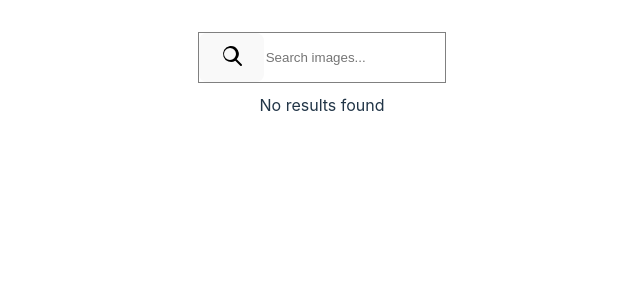
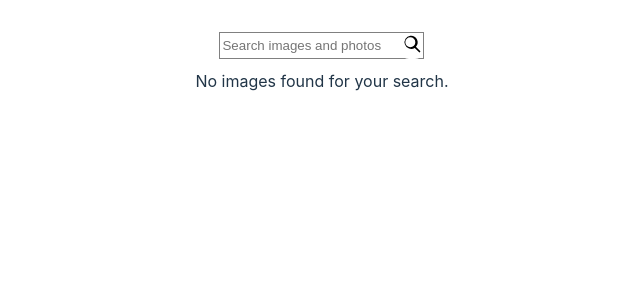
Before and after one commit to gizemcobannnn/goit-react-hw-04, a React (Vite) app: page / in a window 1280 px wide. Shown: the top 300 px of the page, without its empty margins (318-958 px from the left). Built offline with nearby package versions, Linux system fonts and the light colour scheme.

Commit message:
fixed according to project needs

```diff
--- a/src/App.jsx
+++ b/src/App.jsx
@@ -1,20 +1,23 @@
+import { useEffect, useState } from 'react';
+import './App.css';
+import axios from 'axios';
+import ReactModal from 'react-modal';
+
 import SearchBar from './components/SearchBar.jsx';
 import ImageGallery from './components/ImageGallery.jsx';
 import LoadMoreBtn  from './components/LoadMoreBtn.jsx';
 import ImageModal from './components/ImageModal.jsx';
 import ErrorMessage from './components/ErrorMessage.jsx'
 import Loader from './components/Loader.jsx';
-import { useEffect, useState } from 'react';
-import './App.css';
-import axios from 'axios';
-import ReactModal from 'react-modal';
 
 ReactModal.setAppElement('#root');
 
 function App() {
-  const baseUrl = "https://api.unsplash.com/";
-  const path = "search/photos/";
+  const BASE_URL = "https://api.unsplash.com/";
+  const PATH = "search/photos/";
   const API_KEY="n1hufdNKQBCwywfsDtA0t_J8ZgbNc7sUjNej2cu61-Q";
+
+  //State variables
   const [images, setImages] = useState([]);
   const [search, setSearch] = useState("");
   const [page, setPage] = useState(0);
@@ -35,14 +38,15 @@ function App() {
   }
 
 
-
+    // Fetch images from Unsplash API
     async function fetchImages(query,page=1) {
-      if (!search) return; // Boş aramalar için çağrıyı atla.
+      if (!query.trim()) return; // Boş aramalar için çağrıyı atla.
 
       try {
         setError(null);
         setLoading(true);
-        const response = await axios.get(`${baseUrl}${path}`, {
+
+        const response = await axios.get(`${BASE_URL}${PATH}`, {
           params: { query, page, per_page: 12, client_id: `${API_KEY}`},
           // Unsplash API'den aldığınız Access Key'i buraya koyun.
         });
@@ -52,8 +56,7 @@ function App() {
         const updatedImages = page === 1 ? newImages : [...images, ...newImages];
         setImages(updatedImages);
         localStorage.setItem("currentImages",JSON.stringify(updatedImages));
-
-        console.log(`current page: ${page} ${response.data.results}`)
+        localStorage.setItem("searchText", JSON.stringify(query));
       } catch (error) {
         console.error("Error fetching images:", error);
         setError("Failed to load images. Please try again later.");
@@ -65,16 +68,15 @@ function App() {
 
   const handleSearch = (event) => {
     setSearch(event.target.value);
-    localStorage.setItem("searchText",JSON.stringify(event.target.value));
   };
 
   const handleLoadMore = () => {
     const nextPage = page + 1;
     setPage(nextPage);
     fetchImages(search, nextPage);
-    setLoading(false);
-  };
-  const handleSearchSubmit = () => {
+   };
+  const handleSearchSubmit = (event) => {
+    event.preventDefault();
     if (!search.trim()) {
       console.warn("Search query is empty");
       return;
@@ -82,21 +84,21 @@ function App() {
     console.log("Search submitted:", search);
     setPage(1);
     fetchImages(search, 1);
+
   };
 
   useEffect(()=>{
-    const localSearch = JSON.parse(localStorage.getItem("searchText"));;
 
-    if(!localSearch){
+    try{
+      const localSearch = JSON.parse(localStorage.getItem("searchText")) || "";
+      const localImages = JSON.parse(localStorage.getItem("currentImages")) || [];
+
+      setSearch(localSearch);
+      setImages(localImages);
+    }catch (error) {
+      console.error("Error reading from localStorage:", error);
+      setSearch("");
       setImages([]);
-    }else{
-      const localData = localStorage.getItem("currentImages");
-
-      if(localData){
-        setImages(JSON.parse(localData));
-        setSearch(localSearch);
-      }
-
     }
 
   },[]);
@@ -107,7 +109,7 @@ function App() {
       <SearchBar
         value={search}
         onChange={handleSearch}
-        onSubmit={handleSearchSubmit}
+        onSubmit={(event)=>{handleSearchSubmit(event)}}
       />
     </div>
 
@@ -116,9 +118,8 @@ function App() {
     }
 
      {
-       images.length>0 &&  !error &&  isLoading===false && (<LoadMoreBtn onLoad={handleLoadMore}></LoadMoreBtn> )
+       images.length>0 &&  !error &&  !isLoading && ( <LoadMoreBtn onLoad={handleLoadMore} /> )
      }
-
 
      {modalOpen && selectedImg && (
        <ImageModal
--- a/src/components/ImageGallery.jsx
+++ b/src/components/ImageGallery.jsx
@@ -3,7 +3,7 @@ import ImagePart from './ImagePart.jsx';
 import PropTypes from 'prop-types';
 
 
-const ImageGallery = ({images, onImageClick}) => {
+const ImageGallery = ({images=[], onImageClick=()=>{}}) => {
   return (
     <div className={Styles.imageResult}>
         {images.length>0 ? (
@@ -16,19 +16,19 @@ const ImageGallery = ({images, onImageClick}) => {
             </ul>
         ) :
         (
-        <div className={Styles.noResult}>No results found</div> // Daha anlamlı bir çıktı.
+        <div className={Styles.noResult}>No images found for your search.</div>
         )
         }
     </div>
   )
 }
 
+
+
 ImageGallery.propTypes = {
     images: PropTypes.arrayOf(
       PropTypes.shape({
-        objectID: PropTypes.string.isRequired, // objectID'nin string olduğunu varsaydım.
-        url: PropTypes.string.isRequired,
-        title: PropTypes.string.isRequired,
+        id: PropTypes.string.isRequired,
       })
     ).isRequired,
     onImageClick: PropTypes.func.isRequired,
--- a/src/components/ImageGallery.module.css
+++ b/src/components/ImageGallery.module.css
@@ -15,6 +15,5 @@
 
   .listImage {
     flex: calc(25% - 20px); /* Ekran genişliğine göre 4 sütun */
-    margin-bottom: 10px; /* Alt boşluk */
     box-sizing: border-box; /* Kenar dolgularının genişlik üzerinde etkisini önlemek */
   }
--- a/src/components/ImagePart.jsx
+++ b/src/components/ImagePart.jsx
@@ -11,11 +11,11 @@ const ImagePart = ({image}) => {
 }
 
 ImagePart.propTypes = {
-    image: PropTypes.shape({
-      id: PropTypes.string.isRequired, // Eğer API'den `id` geliyor.
-      urls: PropTypes.string.isRequired,
-      title: PropTypes.string, // `title` opsiyonel olabilir.
+  image: PropTypes.shape({
+    urls: PropTypes.shape({
+      small: PropTypes.string.isRequired, // Use the specific URL property you need
     }).isRequired,
+  }).isRequired,
   };
 
 export default ImagePart
--- a/src/components/SearchBar.jsx
+++ b/src/components/SearchBar.jsx
@@ -2,21 +2,29 @@ import Styles from './SearchBar.module.css';
 import PropTypes from 'prop-types';
 const SearchBar = ({value,onChange,onSubmit}) => {
   return (
-    <div className={Styles.searchBox}>
-        <button className={Styles.findButton} onClick={onSubmit} >
-            <svg className={Styles.svgFind}
+    <header  className={Styles.searchBox}>
+    <form className={Styles.formSearch}>
+      <input className={Styles.inputBox} value={value}   onChange={onChange}
+       placeholder="Search images and photos"  type="text"
+      autoComplete="off"  autoFocus
+      />
+      <button type="submit" className={Styles.findButton} onClick={onSubmit}>
+      <svg className={Styles.svgFind}
             xmlns="http://www.w3.org/2000/svg"
             viewBox="0 0 24 24"
-            width="24"
-            height="24"
+            width="20"
+            height="20"
             fill="black"
           >
             <path d="M10 2a8 8 0 105.29 14.71l5 5a1 1 0 001.42-1.42l-5-5A8 8 0 0010 2zm0 2a6 6 0 110 12 6 6 0 010-12z" />
           </svg>
-        </button >
-        <input className={Styles.inputBox} type="text" value={value} onChange={onChange} placeholder="Search images..."/>
+      </button>
+    </form>
+  </header>
 
-    </div>
+
+
+
   )
 }
 
--- a/src/components/SearchBar.module.css
+++ b/src/components/SearchBar.module.css
@@ -8,11 +8,22 @@
     border: none;
 }
 
+.formSearch{
+    height: 25px;
+    display: flex;
+    flex-direction: row;
+    align-items: center;
+}
 .inputBox:focus{
     border:none;
     outline: none;
 }
 
+.findButton{
+    padding: 0;
+    margin: auto;
+    background-color: #fff;
+}
 .findButton:focus{
     border:none;
     outline: none;
@@ -20,4 +31,6 @@
 
 .findButton:hover{
     border:none;
+    outline: none;
+    border-color: #fff;
 }
```
